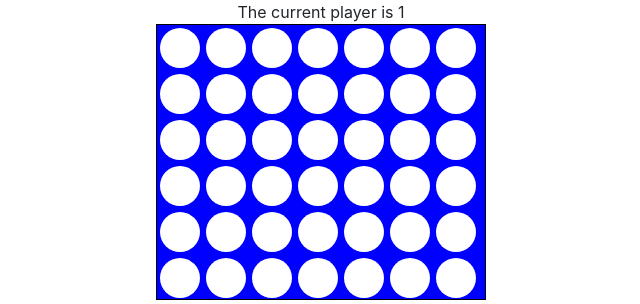
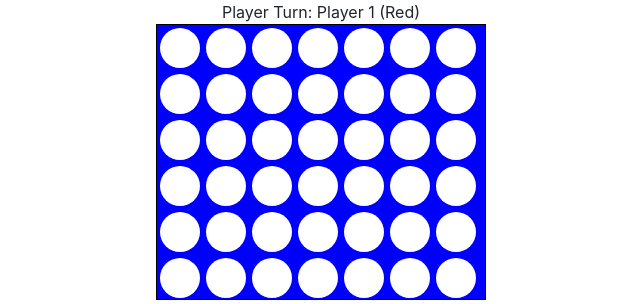
Before and after one commit to paulblartmallcop9/wp22-finalproject, a PHP site: page / in a window 1280 px wide. Shown: the part 56-360 px from the top of the page, without its empty margins (319-959 px from the left). Run offline with PHP 8.4, Linux system fonts and the light colour scheme.

Commit message:
Modified alert messages to be included in HTML

```diff
--- a/connect-four/index.php
+++ b/connect-four/index.php
@@ -12,11 +12,11 @@ include __DIR__ . '/tpl/head.php';
 include __DIR__ . '/tpl/body_start.php';
 ?>
 
-    <div class="currentPlayer">The current player is
-        <span class="player"></span>
+    <div class="currentPlayer"><span class="player"></span>
         <div class="board"></div>
+        <div class="message"></div>
         <div class="restart">
-            <button class="playAgain">play again</button>
+            <button class="playAgain">Play Again</button>
         </div>
     </div>
 
--- a/connect-four/scripts/main.js
+++ b/connect-four/scripts/main.js
@@ -1,5 +1,6 @@
 let board=document.querySelector(".board")
 let player=document.querySelector(".player")
+let message=document.querySelector(".message")
 let playAgain=document.querySelector(".playAgain")
 let restart=document.querySelector(".restart")
 let gameData = []
@@ -35,7 +36,7 @@ document.addEventListener("DOMContentLoaded", loadDOM)
 
 function loadDOM(){
     createBoard()
-    player.innerHTML=currentPlayer
+    player.innerHTML=`Player Turn: Player ${currentPlayer} (Red)`
     playAgain.addEventListener("click",reset)
     let squares =document.querySelectorAll(".board div")
     Array.from(squares).forEach(square=>{
@@ -61,24 +62,31 @@ function createBoard(){
 function clickBox(){
     let squares =document.querySelectorAll(".board div")
     let click =parseInt(this.dataset.id)
+    message.innerHTML = ""
     if( squares[click+7].classList.contains("taken") && !squares[click].classList.contains("taken") && winStatus === false){
         let newEntry = {"square": this.dataset.id, "player": currentPlayer}
         gameData.push(newEntry)
         if(currentPlayer===1){
             currentPlayer=2
-            player.innerHTML=currentPlayer
+            player.innerHTML=`Player Turn: Player ${currentPlayer} (Yellow)`
             this.className="player-one taken"
             checkWon()
             checkTie()
         }else if(currentPlayer===2){
             currentPlayer=1
-            player.innerHTML=currentPlayer
+            player.innerHTML=`Player Turn: Player ${currentPlayer} (Red)`
             this.className="player-two taken"
             checkWon()
             checkTie()
         }
     }else{
         // alert("You cannot build on an empty space or on a space that has not been built on")
+        if(winStatus === false) {
+            message.innerHTML = "You cannot build on an empty space or on a space that has not been built on!"
+        }
+        else {
+            message.innerHTML = "The game is over!"
+        }
     }
 }
 //the checkWon function
@@ -88,11 +96,11 @@ function checkWon(){
     for (let y=0;y<winningArray.length;y++){
         let square =winningArray[y]
         if(square.every(q=>squares[q].classList.contains("player-one"))){
-            setTimeout(() =>alert("player one(red) wins "), 200)
+            setTimeout(() =>player.innerHTML = "Player 1 (Red) wins!")
             setTimeout(() =>restart.style.display="flex", 500)
             winStatus = true
         }else if(square.every(q=>squares[q].classList.contains("player-two"))){
-            setTimeout(() =>alert("player two(yellow) wins"), 200)
+            setTimeout(() =>player.innerHTML = "Player 2 (Yellow) wins!")
             setTimeout(() =>restart.style.display="flex", 500)
             winStatus = true
         }
@@ -116,5 +124,6 @@ function reset(){
     winStatus = false
     currentPlayer = 1
     gameData = []
+    message.innerHTML = ""
     restart.style.display="none"
 }
```
